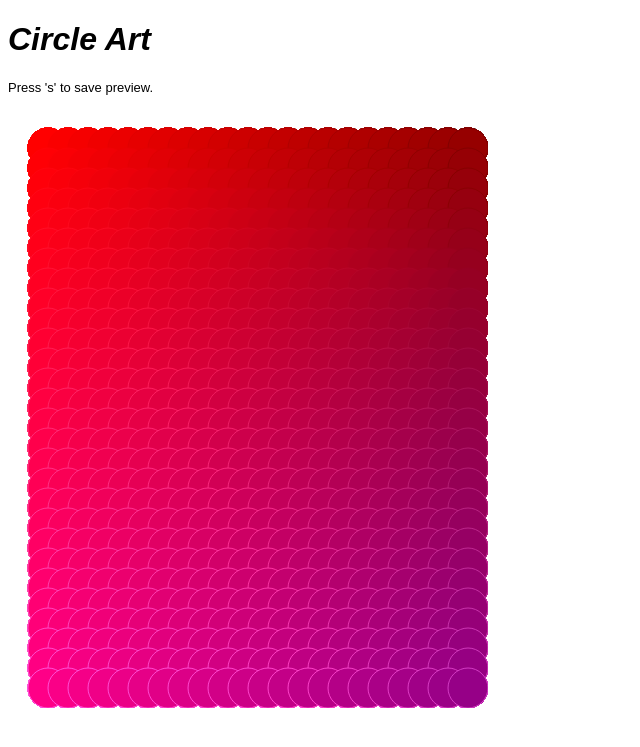
After one commit to budak7273/budak7273.github.io, a PHP site: page /pages/circles/circles.html in a window 1280 px wide. The commit adds this page. Shown: the top 747 px of the page, without its empty margins (0-640 px from the left). Run offline with PHP 8.4, Linux system fonts and the light colour scheme; some libraries are stand-ins or nearby versions.

Commit message:
add circles

```diff
--- /dev/null
+++ b/pages/circles/circles.html
@@ -0,0 +1,16 @@
+<!DOCTYPE html>
+<html>
+  <head>
+      <link rel="stylesheet" href="styles.css" />
+      <title>Circle Art</title>
+  </head>
+  <body>
+      <h1>Circle Art</h1>
+      <p id = "text">Press 's' to save preview.</p>
+      <p></p>
+      <script src="https://cdnjs.cloudflare.com/ajax/libs/p5.js/0.4.12/p5.js"></script>
+      <script src="main.js"></script>
+
+
+  </body>
+</html>
--- /dev/null
+++ b/pages/circles/main.js
@@ -0,0 +1,50 @@
+var numCircles = 12;
+var circleDiameter;
+
+function setup()
+{
+    createCanvas(480, 600);
+    circleDiameter = width/numCircles;
+
+    frameRate(30);
+}
+
+function draw()
+{
+    //ellipse(width/2,height/2,circleDiameter,circleDiameter);
+    var x = circleDiameter;
+    var y = circleDiameter;
+
+    var xChange = circleDiameter / 2;
+    var yChange = circleDiameter / 2;
+
+    var red = 255;
+    var gre = 0;
+    var blu = 0;
+    var strokeDif = 0;
+
+    while(y < height)
+    {
+        while (x < width)
+        {
+            fill(color(red, gre, blu));
+            stroke(color(red - strokeDif, gre - strokeDif, blu - strokeDif));
+            ellipse(x, y, circleDiameter,circleDiameter);
+            x += xChange;
+            strokeDif += 1;
+            red -= 5;
+        }
+        y += yChange;
+        blu += 5;
+        x = circleDiameter;
+        strokeDif -= 25;
+        red = 255;
+    }
+}
+
+function keyPressed() {
+  if (keyCode === 115 || keyCode === 83) {
+    saveCanvas('geometricPattern', 'png');
+  }
+  return false;
+}
--- /dev/null
+++ b/pages/circles/styles.css
@@ -0,0 +1,11 @@
+h1
+{
+    font-family: sans-serif;
+    font-style: oblique;
+}
+
+p
+{
+    font-family: fantasy;
+    font-size: small;
+}
```
Also changed, not shown: index.html (+7 -0 lines), pages/easybutton/main.js (+0 -9 lines), styles.css (+6 -2 lines).
